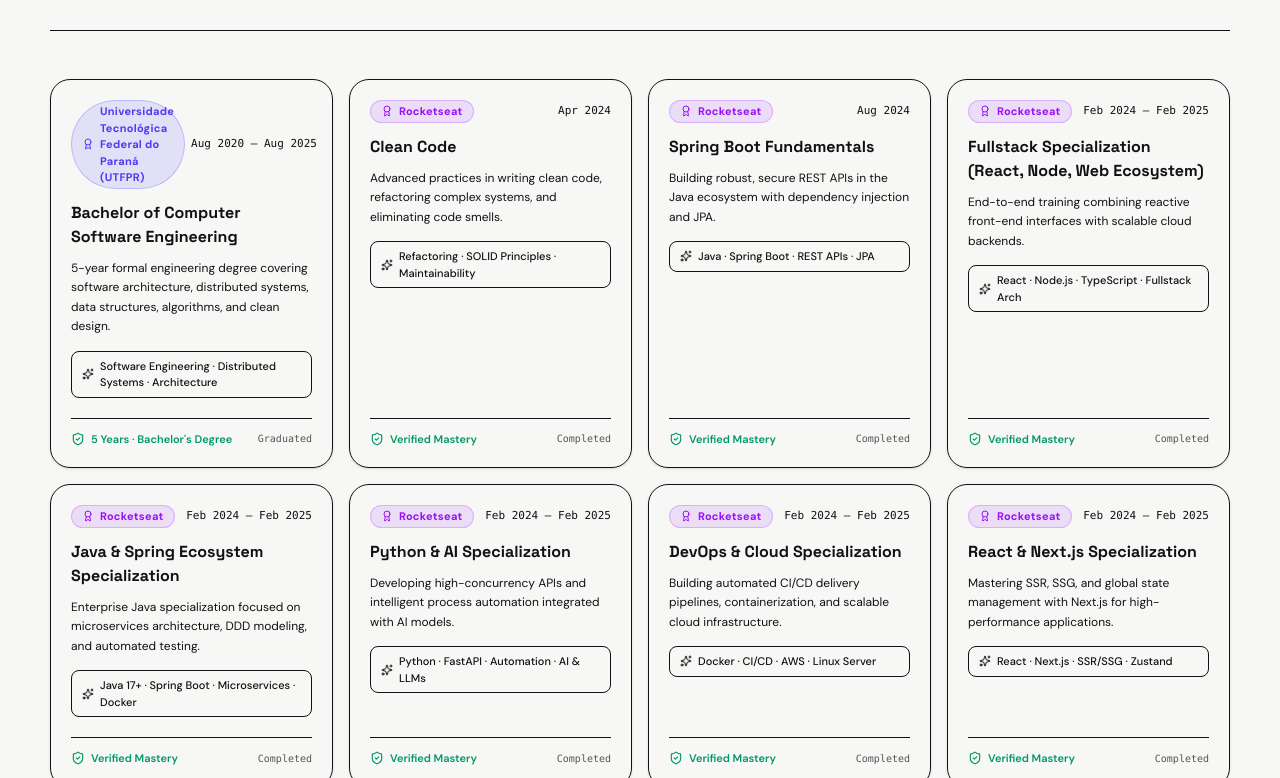
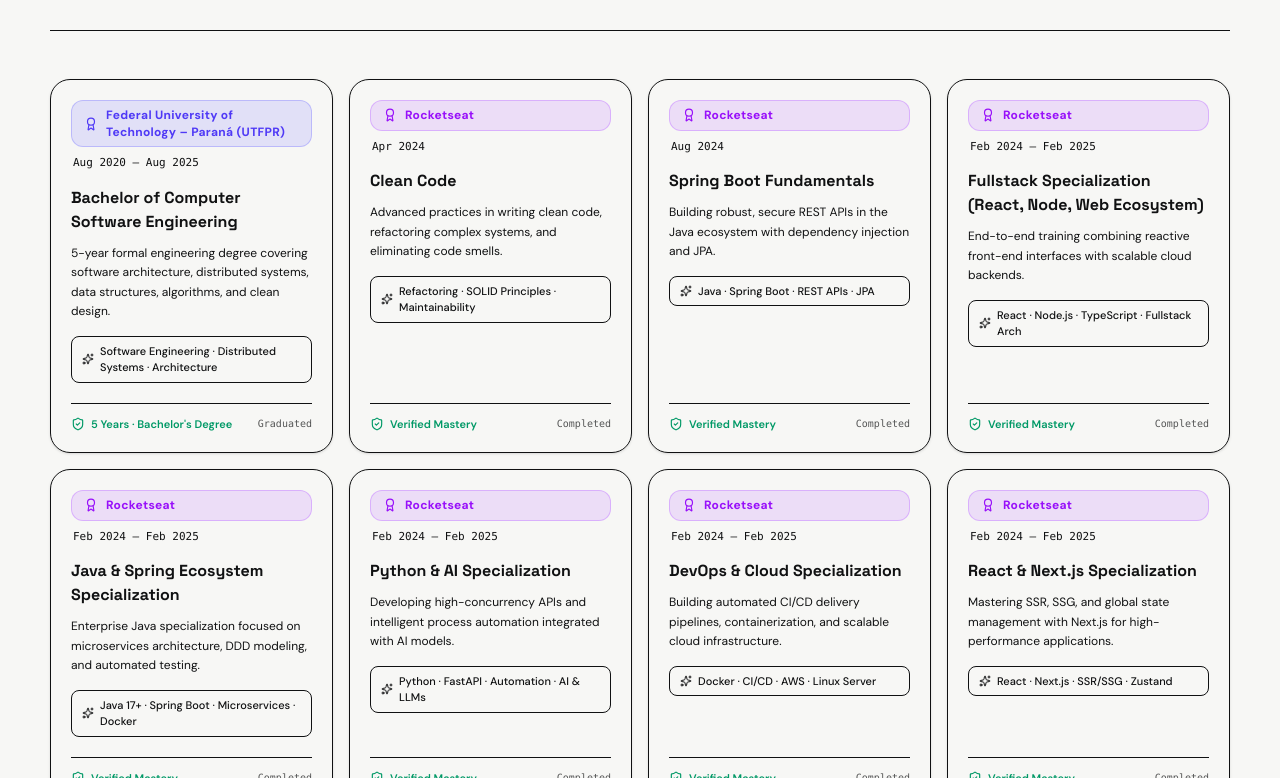
Before and after one commit to MateusCamachoD/mateus-camacho-portfolio-2, a Next.js app: page / in a window 1280 px wide. Shown: the part 7682-8460 px from the top of the page. Built offline with nearby package versions, Linux system fonts and the light colour scheme.

Commit message:
feat: add certifications component and internationalization utility support

```diff
--- a/components/certifications.tsx
+++ b/components/certifications.tsx
@@ -40,7 +40,7 @@
       : certificationsList.filter((item) => item.category === activeFilter);
 
   const getIssuerStyle = (issuer: string) => {
-    if (issuer.includes("Universidade") || issuer.includes("UTFPR")) {
+    if (issuer.includes("Universidade") || issuer.includes("UTFPR") || issuer.includes("Federal")) {
       return "bg-indigo-500/15 text-indigo-600 dark:text-indigo-400 border-indigo-500/30";
     }
     if (issuer.includes("Rocketseat")) {
@@ -147,18 +147,20 @@
               >
                 <div>
                   {/* Top Bar: Issuer Badge & Date */}
-                  <div className="mb-3 flex items-center justify-between gap-1.5">
+                  <div className="mb-3.5 flex flex-col items-start gap-2 w-full">
                     <span
-                      className={`inline-flex items-center gap-1.5 rounded-full border px-2.5 py-0.5 text-[11px] font-bold tracking-wide ${getIssuerStyle(
+                      className={`inline-flex w-full items-center gap-2 rounded-xl border px-3 py-1.5 text-xs font-bold tracking-wide leading-snug ${getIssuerStyle(
                         item.issuer
                       )}`}
                     >
-                      <Award className="size-3 shrink-0" />
-                      {item.issuer}
+                      <Award className="size-3.5 shrink-0" />
+                      <span>{item.issuer}</span>
                     </span>
-                    <span className="font-mono text-[11px] font-medium text-muted-foreground/80 shrink-0">
-                      {item.date}
-                    </span>
+                    <div className="flex w-full items-center justify-between px-0.5">
+                      <span className="font-mono text-[11px] font-medium text-muted-foreground/80">
+                        {item.date}
+                      </span>
+                    </div>
                   </div>
 
                   {/* Title */}
--- a/lib/i18n.ts
+++ b/lib/i18n.ts
@@ -107,7 +107,7 @@
         {
           id: "utfpr-degree",
           title: "Bachelor of Computer Software Engineering",
-          issuer: "Universidade Tecnológica Federal do Paraná (UTFPR)",
+          issuer: "Federal University of Technology – Paraná (UTFPR)",
           date: "Aug 2020 – Aug 2025",
           details:
             "5-year formal engineering degree covering software architecture, distributed systems, data structures, algorithms, and clean design.",
```
Also changed, not shown: 1 other file (tests, documents, lock files or other folders).
